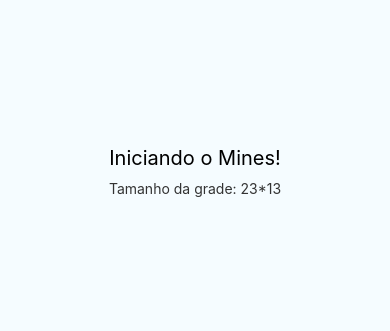
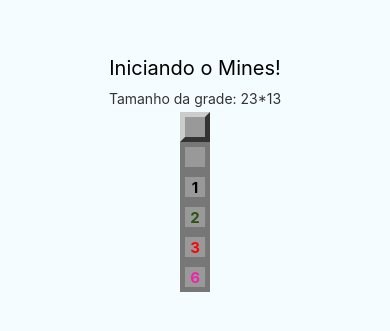
Before and after one commit to carlosjr77/mines, a React Native app: screen / in a window 390 px wide. Shown: the part 253-584 px from the top of the page. Built offline with nearby package versions, Linux system fonts and the light colour scheme.

Commit message:
criação do field do campos

```diff
--- a/App.js
+++ b/App.js
@@ -1,6 +1,7 @@
 import React, {Component} from 'react';
 import {StyleSheet, Text, View} from 'react-native';
 import params from './src/params'
+import Field from './src/components/Field'
 
 export default class App extends Component {
   render() {
@@ -8,6 +9,12 @@
       <View style={styles.container}>
         <Text style={styles.welcome}>Iniciando o Mines!</Text>
         <Text style={styles.instructions}>Tamanho da grade: {params.getRowsAmount()}*{params.getColumnsAmount()}</Text>
+        <Field />
+        <Field opened/>
+        <Field opened nearMines={1}/>
+        <Field opened nearMines={2}/>
+        <Field opened nearMines={3}/>
+        <Field opened nearMines={6}/>
       </View>
     );
   }
--- /dev/null
+++ b/src/components/Field.js
@@ -0,0 +1,51 @@
+import React from 'react'
+import { View, StyleSheet, Text } from 'react-native'
+import params from '../params'
+
+export default props => {
+    const { mined, opened, nearMines } = props
+
+    const styleField = [styles.field]
+    if(opened) styleField.push(styles.opened)
+    if(styleField.length === 1) styleField.push(styles.regular)
+
+    let color = null;
+    if(nearMines > 0) {
+        if(nearMines == 1) color = '#2AB28D7';
+        if(nearMines == 2) color = '#2B520F';
+        if(nearMines > 2 && nearMines < 6) color = '#F9060A';
+        if(nearMines >= 6) color = '#F221A9';
+    }
+
+    return (
+        <View style={styleField}>
+            {!mined && opened && nearMines > 0 ?
+                <Text style={[styles.label, {color: color}]}>{nearMines}</Text> : false}
+        </View>
+    )
+}
+
+const styles = StyleSheet.create({
+    field: {
+        height: params.blockSize,
+        width: params.blockSize,
+        borderWidth: params.borderSize
+    },
+    regular: {
+        backgroundColor: '#999',
+        borderLeftColor: '#CCC',
+        borderTopColor: '#CCC',
+        borderRightColor: '#333',
+        borderBottomColor: '#333'
+    },
+    opened: {
+        backgroundColor: '#999',
+        borderColor: '#777',
+        alignItems: 'center',
+        justifyContent: 'center'
+    },
+    label: {
+        fontWeight: 'bold',
+        fontSize: params.fontSize,
+    }
+})
```
